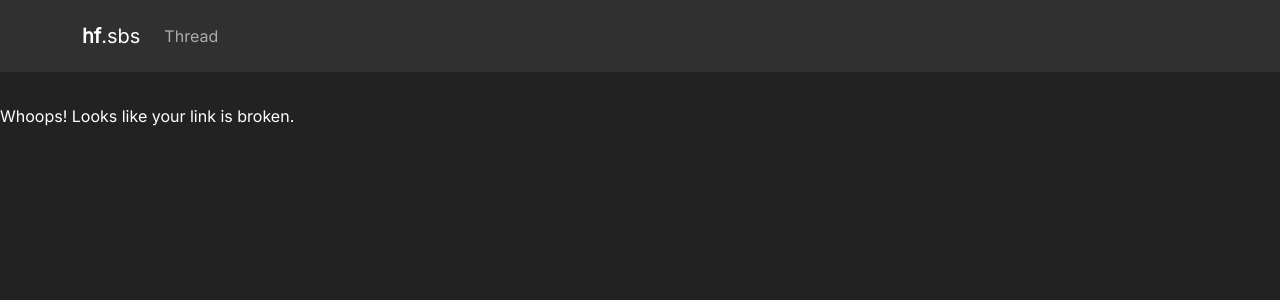
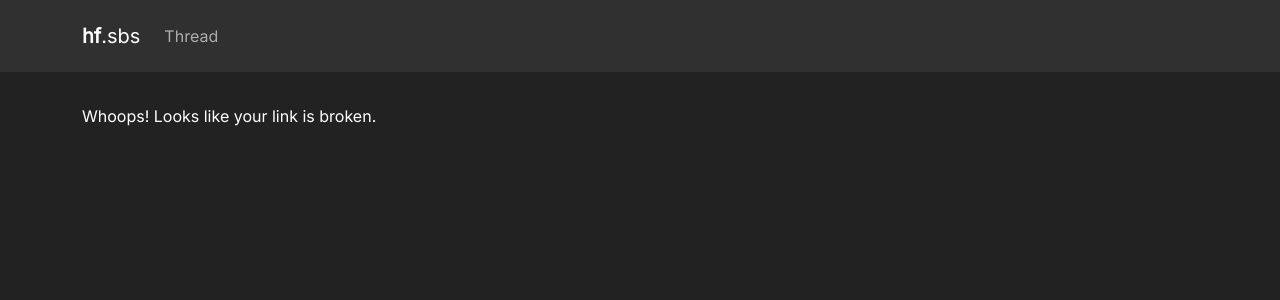
Before and after one commit to thejykim/hfsbs, a Next.js app: page /1 in a window 1280 px wide. Shown: the top 300 px of the page. Built offline with nearby package versions, Linux system fonts and the light colour scheme.

Commit message:
Fixed redirec page

```diff
--- a/pages/[action].js
+++ b/pages/[action].js
@@ -1,20 +1,32 @@
 import { useRouter } from "next/router";
 import Thread from "../components/thread";
+import { Container, Spinner } from "reactstrap";
 
 const Action = ({ clientID }) => {
 	const router = useRouter();
 	const { action, tid } = router.query;
 
-	if ((action == null) | (tid == null)) {
-		return <p>Whoops! Looks like your link is broken.</p>;
-	} else {
-		return <Thread action={action} tid={tid} clientID={clientID} />;
-	}
+	return (
+		<div>
+			<Container>
+				{router.isReady ? (
+					action && tid ? (
+						<Thread action={action} tid={tid} clientID={clientID} />
+					) : (
+						<p>Whoops! Looks like your link is broken.</p>
+					)
+				) : (
+					<div className="d-flex justify-content-center">
+						<Spinner color="light" />
+					</div>
+				)}
+			</Container>
+		</div>
+	);
 };
 
 export async function getStaticProps(context) {
 	const clientID = process.env.CLIENT_ID;
-	console.log(clientID);
 
 	return {
 		props: {
```
